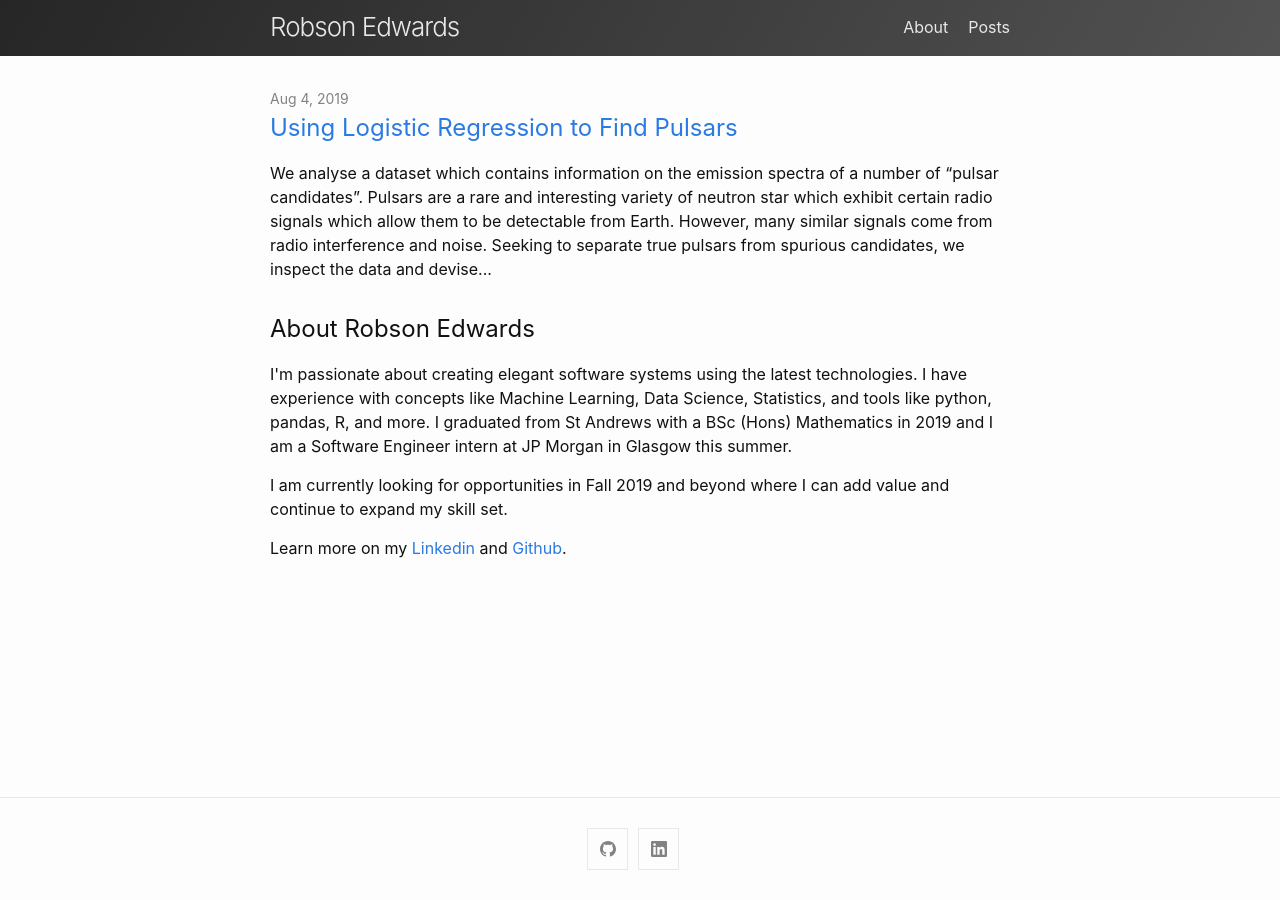
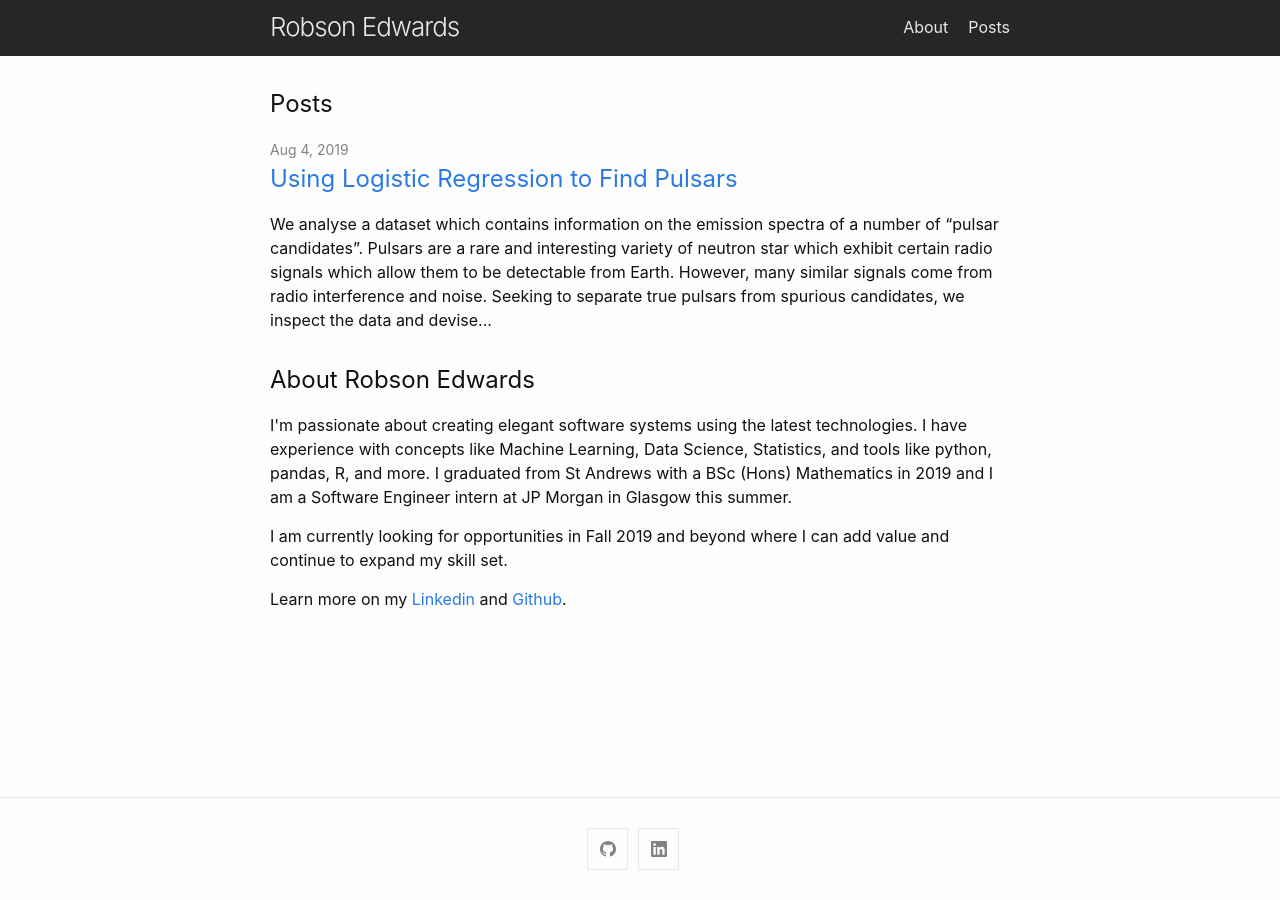
Before and after one commit to robsonedwards/robsonedwards.com, a Jekyll site: the page built from index.md, in a window 1280 px wide. Built offline with Jekyll 4.4.1, drawn with Linux system fonts in a browser that asks for light colours.

Commit message:
Improve look

```diff
--- a/_layouts/home.html
+++ b/_layouts/home.html
@@ -9,6 +9,8 @@ layout: default
 
   {{ content }}
 
+  <h2>Posts</h2>
+
   {%- include post-previews.html -%}
 
   <h2>About Robson Edwards</h2>
--- a/assets/css/style.scss
+++ b/assets/css/style.scss
@@ -4,7 +4,8 @@
 @import "minima";
 
 .site-header {
-    background-image: linear-gradient(120deg, #262626, #525252);
+    //background-image: linear-gradient(120deg, #262626, #525252);
+    background-color: #262626;
     border-top: 0px solid #e8e8e8;
     border-bottom: 0px solid #e8e8e8;
 }
```
